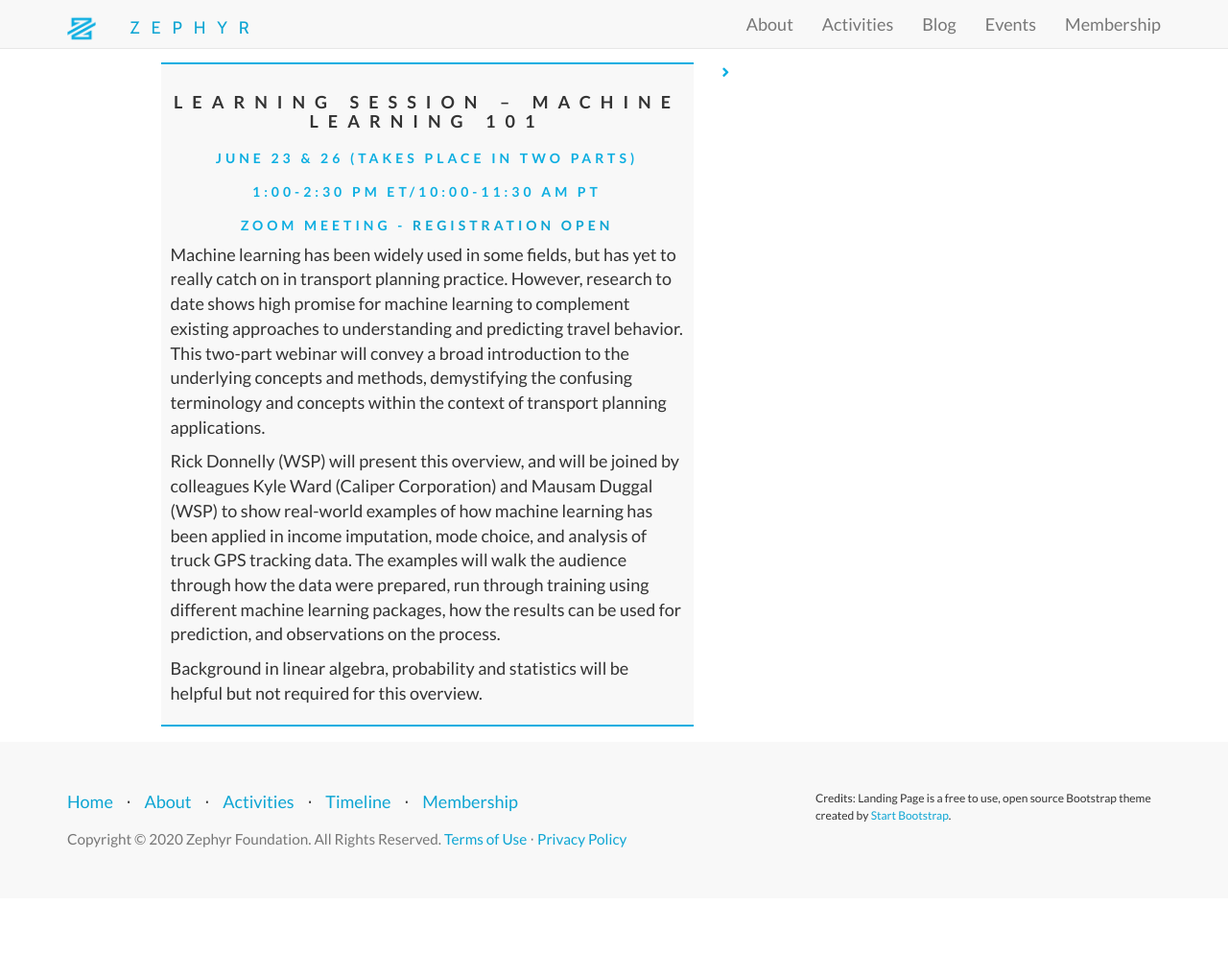
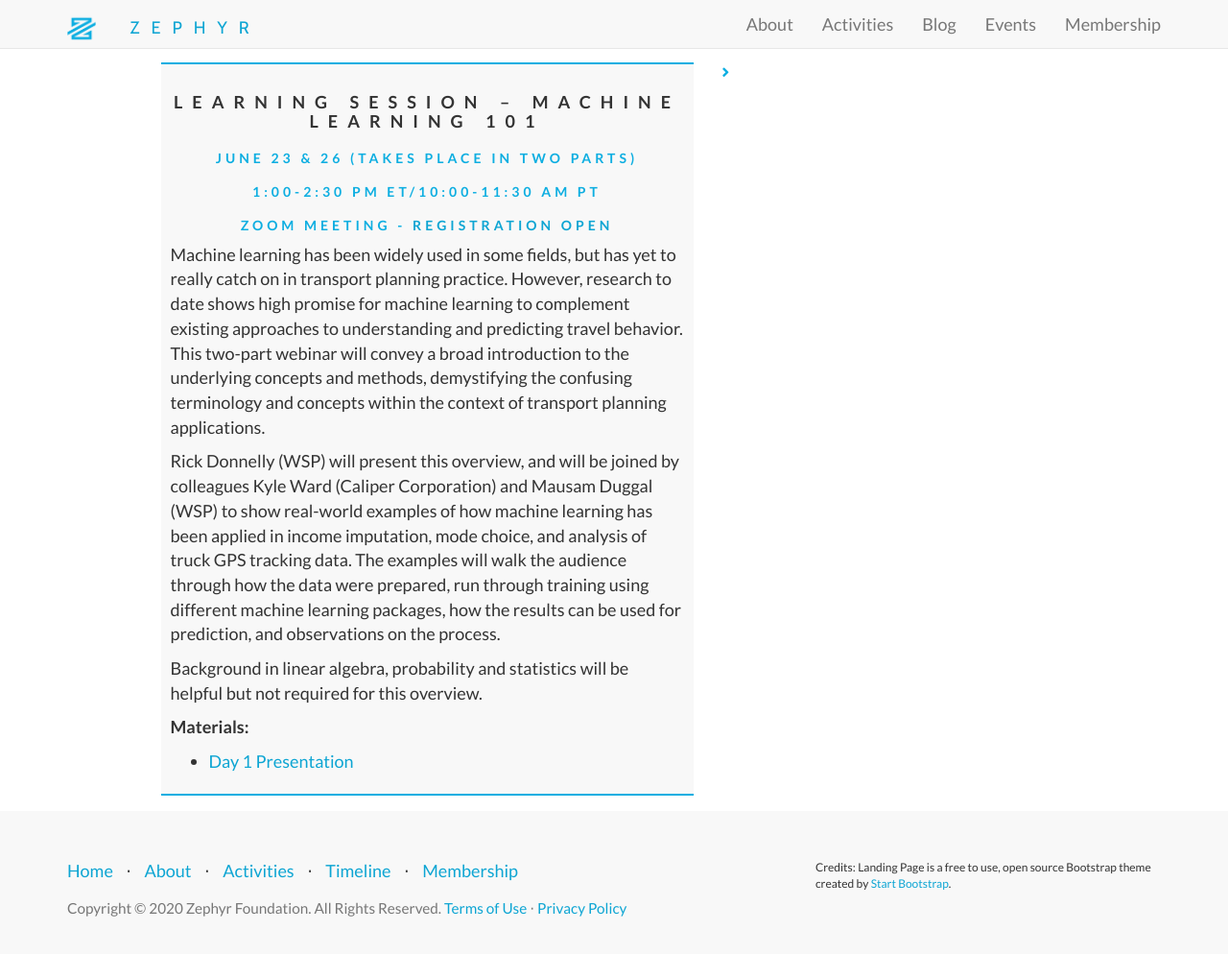
Before and after one commit to ZephyrTransport/zephyr-website, a Jekyll site: the page built from _events/2020-june-learning-machine-learning-101.md, in a window 1280 px wide and 1007 px high. Shown: the top 994 px of the window at 96% size. Built offline with Jekyll 4.4.1, drawn with Linux system fonts in a browser that asks for light colours; nearby versions of some CDN libraries.

Commit message:
ml101 preso uploaded

```diff
--- a/_events/2020-june-learning-machine-learning-101.md
+++ b/_events/2020-june-learning-machine-learning-101.md
@@ -10,5 +10,7 @@ additional-msg:
 summary: "<p>Machine learning has been widely used in some fields, but has yet to really catch on in transport planning practice. However, research to date shows high promise for machine learning to complement existing approaches to understanding and predicting travel behavior. This two-part webinar will convey a broad introduction to the underlying concepts and methods, demystifying the confusing terminology and concepts within the context of transport planning applications.</p>
 <p>Rick Donnelly (WSP) will present this overview, and will be joined by colleagues Kyle Ward (Caliper Corporation) and Mausam Duggal (WSP) to show real-world examples of how machine learning has been applied in income imputation, mode choice, and analysis of truck GPS tracking data. The examples will walk the audience through how the data were prepared, run through training using different machine learning packages, how the results can be used for prediction, and observations on the process.</p>
 <p>Background in linear algebra, probability and statistics will be helpful but not required for this overview.
+<p><b>Materials:</b>
+<ul><li><a href='https://drive.google.com/file/d/1G6m8092chYdX-cExNYhbVkoirseOz2Q3/view?usp=sharing'>Day 1 Presentation</a></li></ul>
 "
 ---
```
